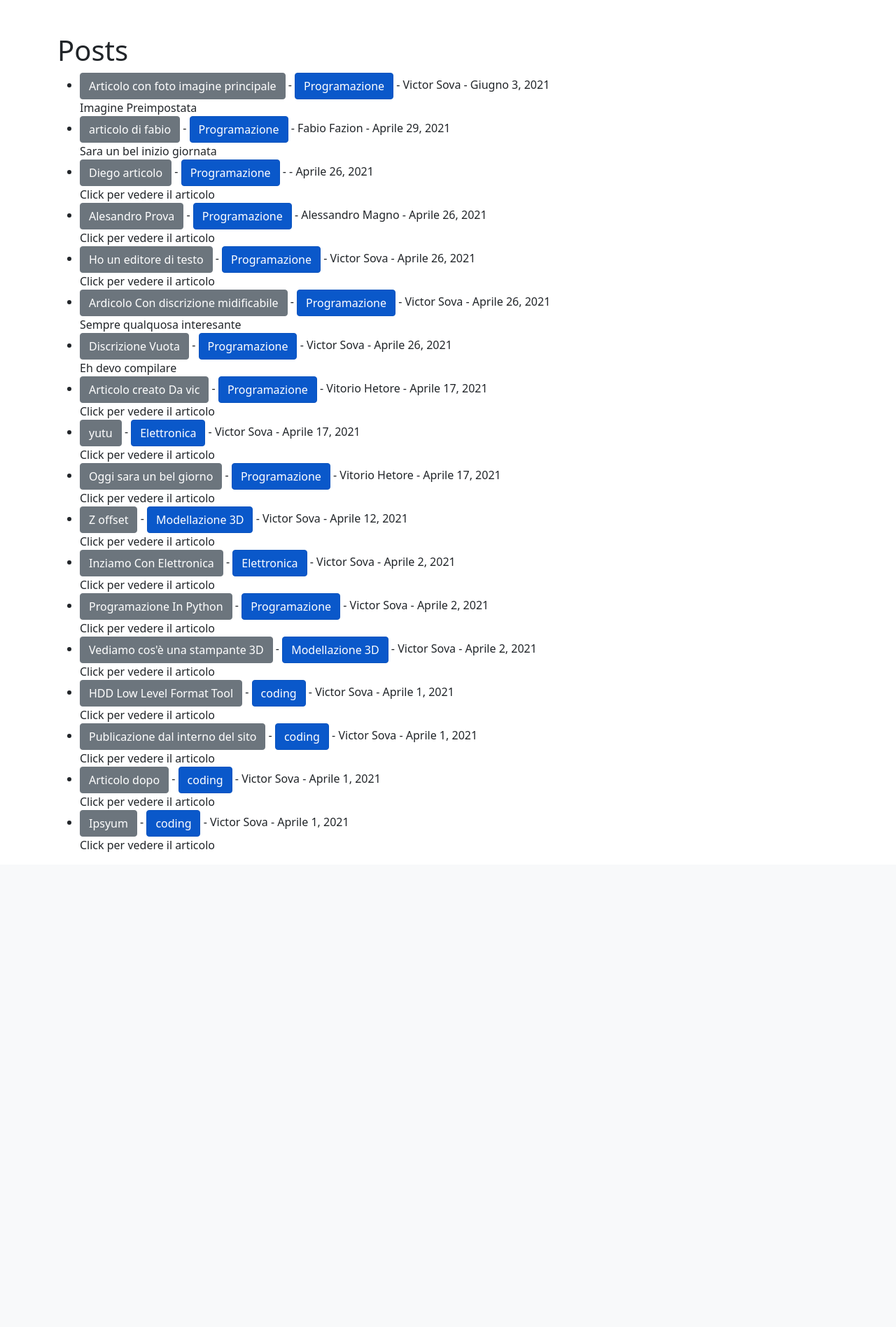
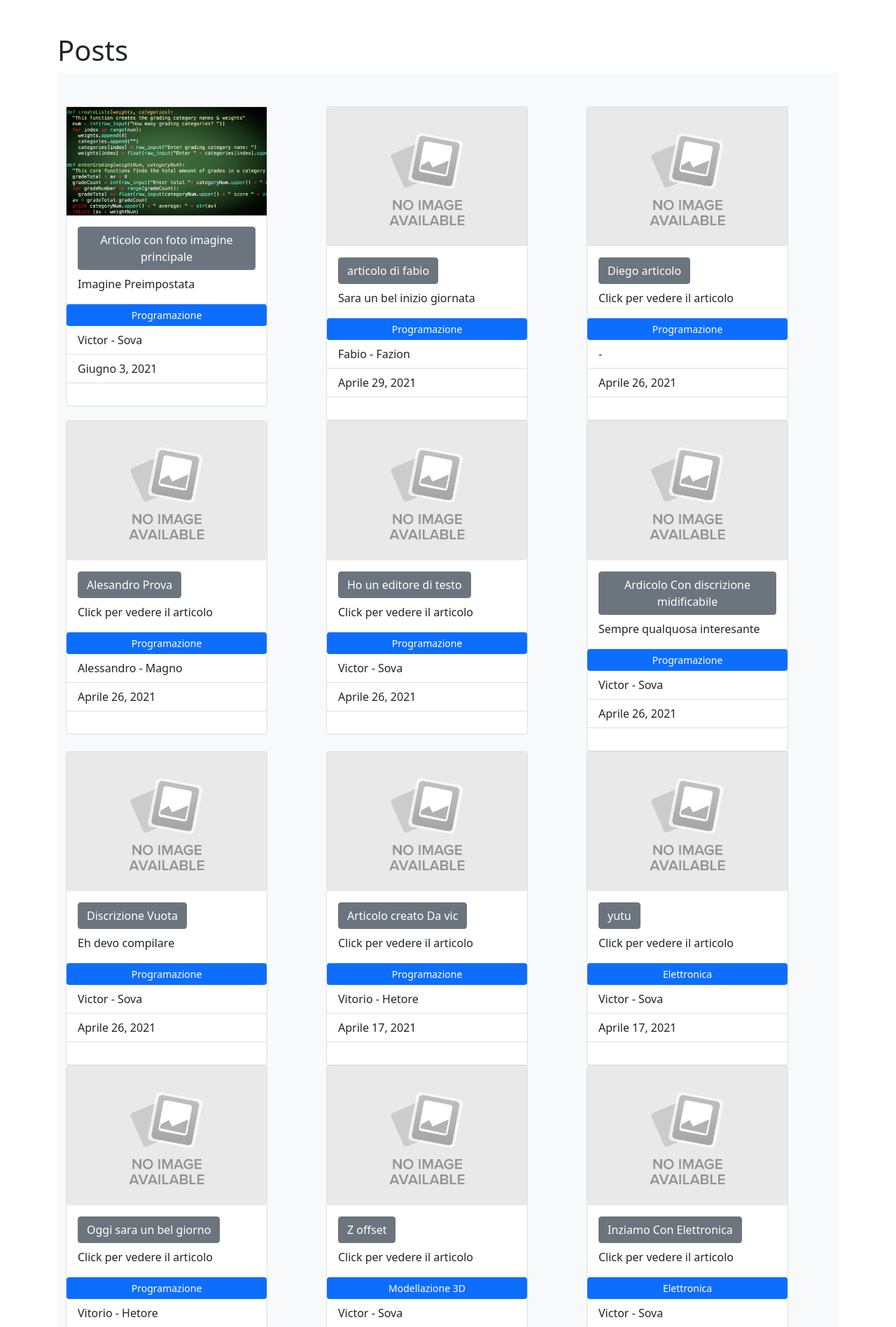
Before and after one commit to Azzazzello00/VectorBlog_2.0, a Django app: page / in a window 1280 px wide. Shown: the part 56-1953 px from the top of the page at 70% size. Before the commit the page ends 1274 px from the top, so only its background shows below. Run offline with Django 3.2, Linux system fonts and the light colour scheme; data comes from the database, SQL or seed files in the repository; both versions use the stored data as it was after the commit; some libraries are stand-ins or nearby versions.

Commit message:
make it better

```diff
--- a/Eblog/apps.py
+++ b/Eblog/apps.py
@@ -1,5 +1,8 @@
 from django.apps import AppConfig
 
 
+
+
 class EblogConfig(AppConfig):
+    default_auto_field = 'django.db.models.AutoField'
     name = 'Eblog'
--- a/Eblog/templates/home.html
+++ b/Eblog/templates/home.html
@@ -1,4 +1,5 @@
 {% extends 'base.html'%}
+{% load static %}
 
 
 
@@ -9,29 +10,49 @@
 
 <h1>Posts</h1>
 
-<ul>
-{% for post in object_list %}
-	<li><a href="{%url 'article-detail' post.pk %}" class="btn btn-secondary">
-	{{	post.title }}</a> -
-	<a href="{%url 'category' post.category%}" class="btn btn-primary active">{{ post.category }} </a> -
-	{{ post.author.first_name }}
-	{{	post.author.last_name }} -
-	{{ post.post_date}}  <small>
 
 
-	{% if user.is_authenticated %}
-		{% if user.id == post.author.id %}
-			<a href="{%url 'update_post' post.pk %}" class="btn btn-primary btn-sm">Modifica </a>
 
-			<a href="{%url 'delete_post' post.pk %}" class="btn btn-primary btn-sm">Elimina </a>
-		{% endif %}
-	{% endif %}
 
-	</small> <br/>
-	{{post.snippet}}
-	</li>
+
+<div class="album py-5 bg-light">
+	<div class="container">
+		<div class="row">
+		{% for post in object_list %}
+		    <div class="col-md-4">
+		      	<div class="card" style="width: 18rem;">
+			{% if post.header_image %}
+			  <img src="{{ post.header_image.url}}">
+			{% else %}
+
+			<img src="{% static 'Eblog/images/tumber.jpg'  %}" class="card-img">
+
+			{% endif %}
+
+			  <div class="card-body">
+			    <h5 class="card-title"><a href="{%url 'article-detail' post.pk %}" class="btn btn-secondary">
+			{{	post.title }}</a></h5>
+			    <p class="card-text">{{ post.snippet }}</p>
+			  </div>
+			  <ul class="list-group list-group-flush">
+			     <a href="{%url 'category' post.category%}" class="btn btn-primary btn-sm">{{ post.category }} </a>
+			    <li class="list-group-item">{{ post.author.first_name }} - {{	post.author.last_name }} </li>
+			    <li class="list-group-item">{{ post.post_date}}</li>
+			  </ul>
+			  <div class="card-body">
+			  	{% if user.is_authenticated %}
+					{% if user.id == post.author.id %}
+					    <a href="{%url 'update_post' post.pk %}" class="btn btn-primary btn-sm">Modifica </a>
+					    <a href="{%url 'delete_post' post.pk %}" class="btn btn-primary btn-sm">Elimina </a>
+					{% endif %}
+				{% endif %}
+		</div>
+	</div>
+</div>
+	<br/>
 {% endfor %}
-</ul>
+
+
 
 
 
```
Also changed, not shown: db.sqlite3, static/Eblog/images/tumber.jpg (added).
